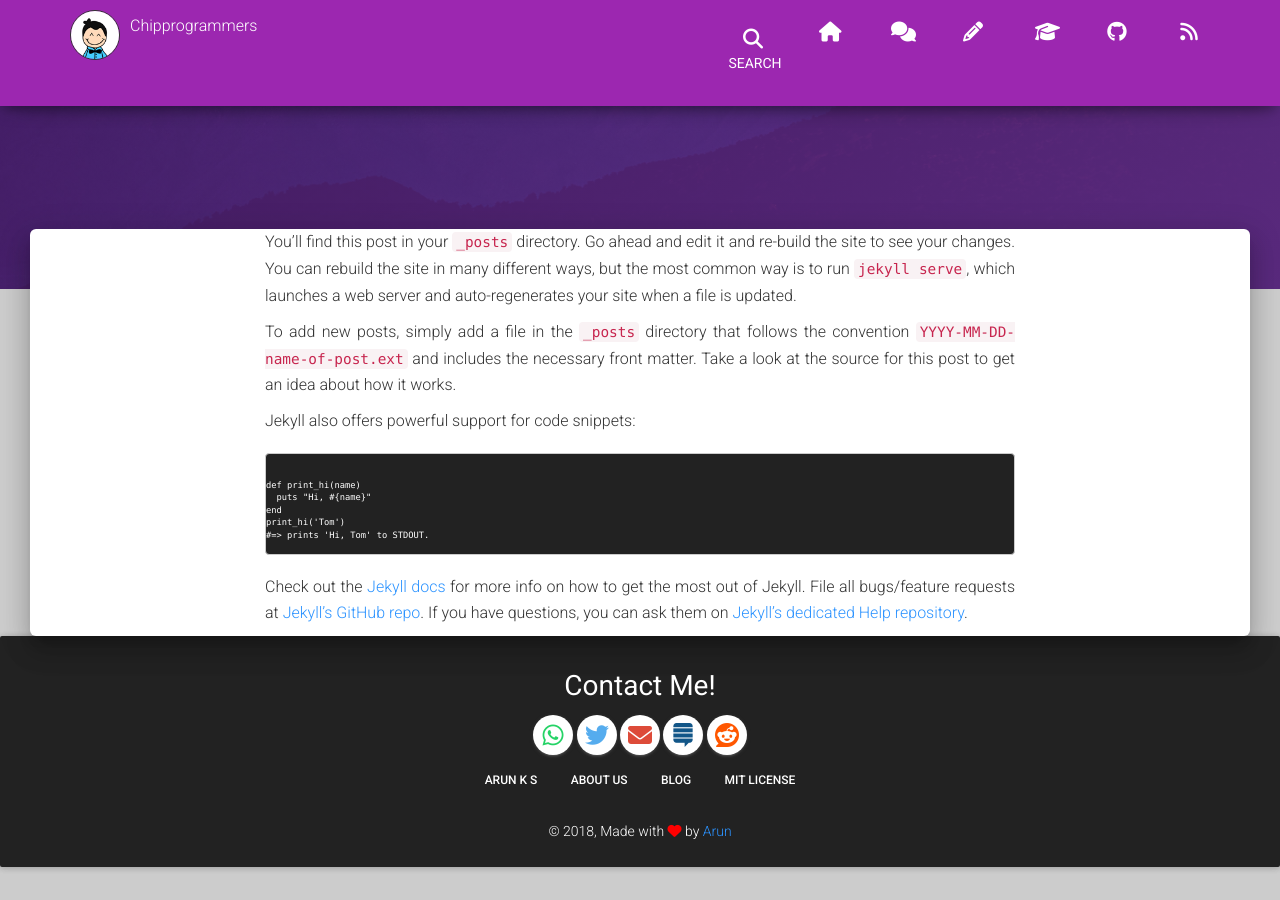
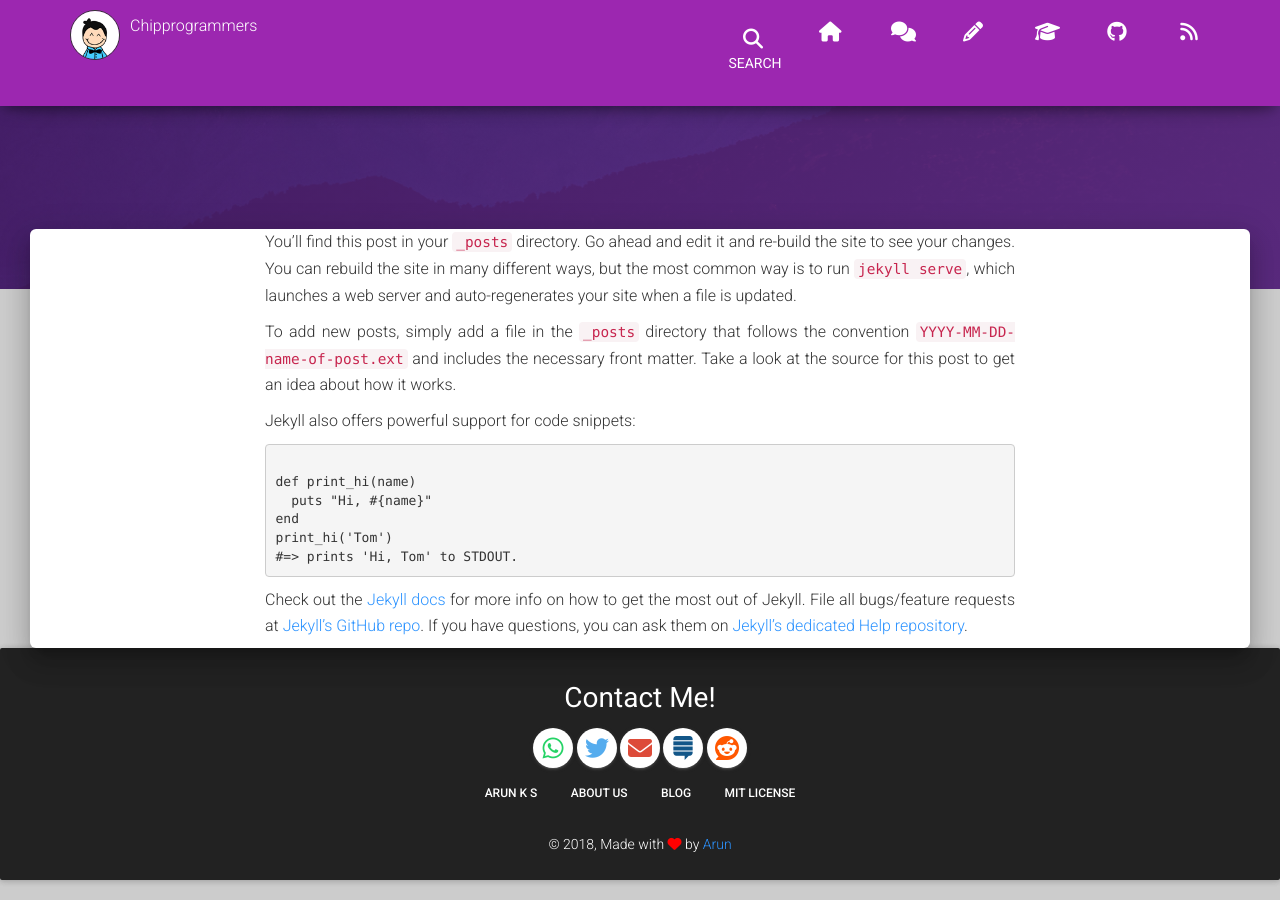
Before and after one commit to tip4programs/imbue, a Jekyll site: the page built from _posts/2016-04-24-welcome-to-jekyll.md, in a window 1280 px wide and 900 px high, scrolled down 521 px. Built offline with Jekyll 4.4.1, drawn with Linux system fonts in a browser that asks for light colours; nearby versions of some CDN libraries.

Commit message:
Update syntax_highlight.css

```diff
--- a/asset/css/syntax_highlight.css
+++ b/asset/css/syntax_highlight.css
@@ -1,14 +1,3 @@
-pre {
-    background: #222;
-    width: 100%;
-    padding: 1.25rem 0;
-    color: #fff;
-    margin: 1.875rem 0;
-    font-size: .875rem;
-    white-space: pre;
-    word-wrap: break-word;
-    overflow-x:auto;
-}
 .highlight pre code * {
   white-space: nowrap;    // this sets all children inside to nowrap
 }
```
